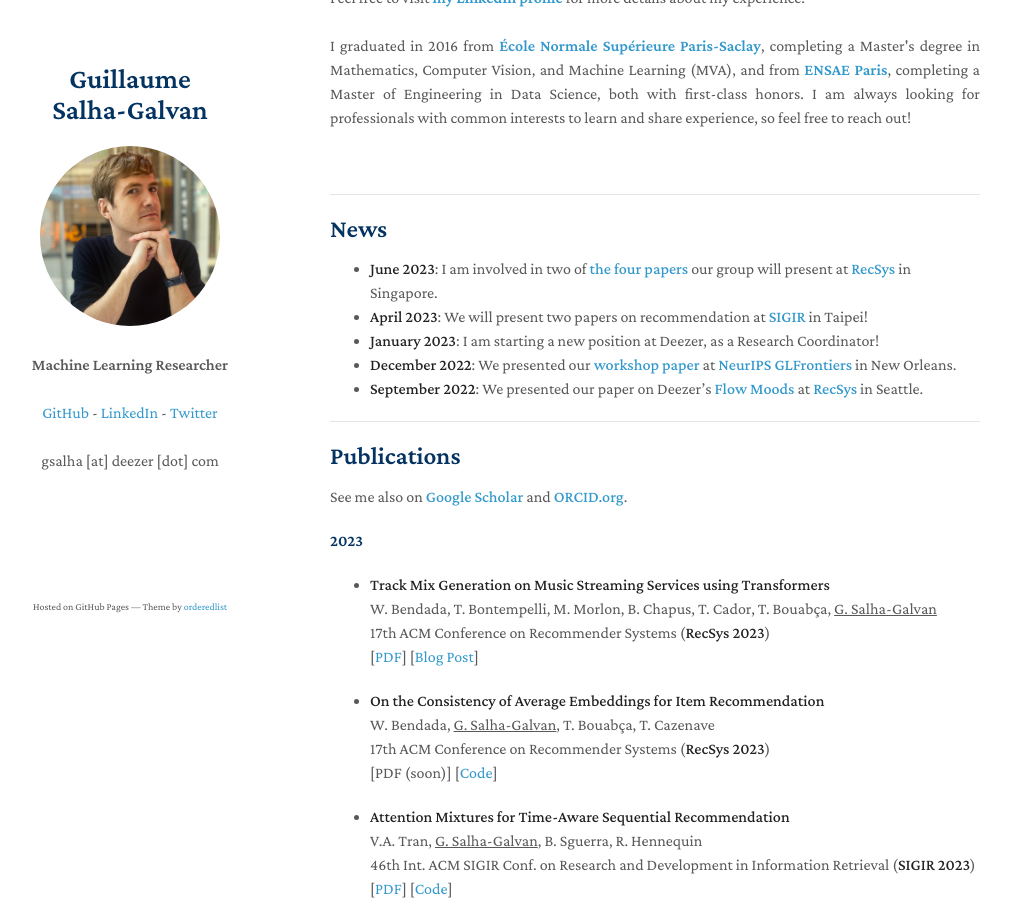
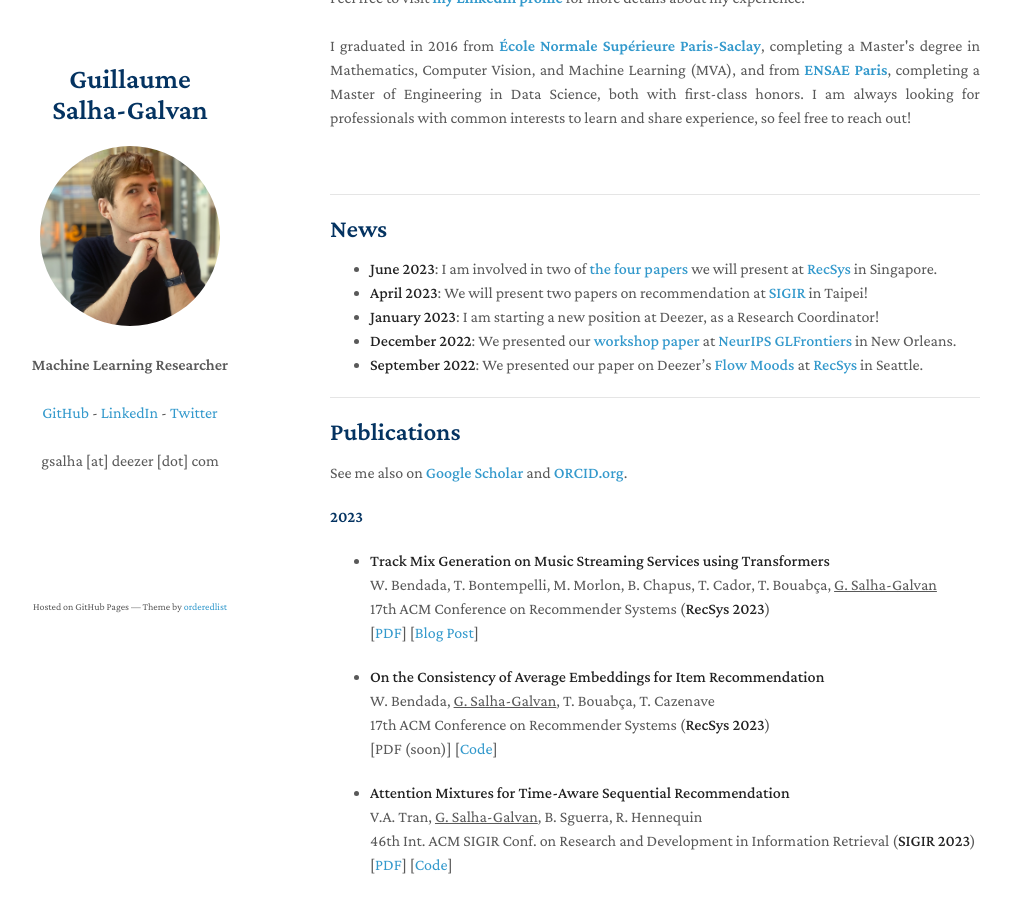
Before and after one commit to GuillaumeSalhaGalvan/GuillaumeSalhaGalvan.github.io, a Jekyll site: the page built from index.md, in a window 1280 px wide and 900 px high, scrolled down 459 px. Shown: the whole window, without its empty margins (140-1151 px from the left). Built offline with Jekyll 4.4.1, drawn with Linux system fonts in a browser that asks for light colours; our own code applies the rules of GitHub Pages for plain Markdown files; a script that is not in the unit is left out.

Commit message:
Update index.md

```diff
--- a/index.md
+++ b/index.md
@@ -19,7 +19,7 @@ I graduated in 2016 from <a href="https://www.master-mva.com/" target="_blank"><
 
 ## News
 
--  **June 2023**: I am involved in two of **<a href="https://twitter.com/researchdeezer/status/1676237658069032962" target="_blank">the four papers</a>** our group will present at **<a href="https://recsys.acm.org/recsys23/" target="_blank">RecSys</a>** in Singapore.
+-  **June 2023**: I am involved in two of **<a href="https://twitter.com/researchdeezer/status/1676237658069032962" target="_blank">the four papers</a>** we will present at **<a href="https://recsys.acm.org/recsys23/" target="_blank">RecSys</a>** in Singapore.
 - **April 2023**: We will present two papers on recommendation at **<a href="https://sigir.org/sigir2023/" target="_blank">SIGIR</a>** in Taipei!
 - **January 2023**: I am starting a new position at Deezer, as a Research Coordinator!
 - **December 2022**: We presented our **<a href="https://arxiv.org/pdf/2211.08972.pdf" target="_blank">workshop paper</a>** at **<a href="https://glfrontiers.github.io/" target="_blank">NeurIPS GLFrontiers</a>** in New Orleans.
```
